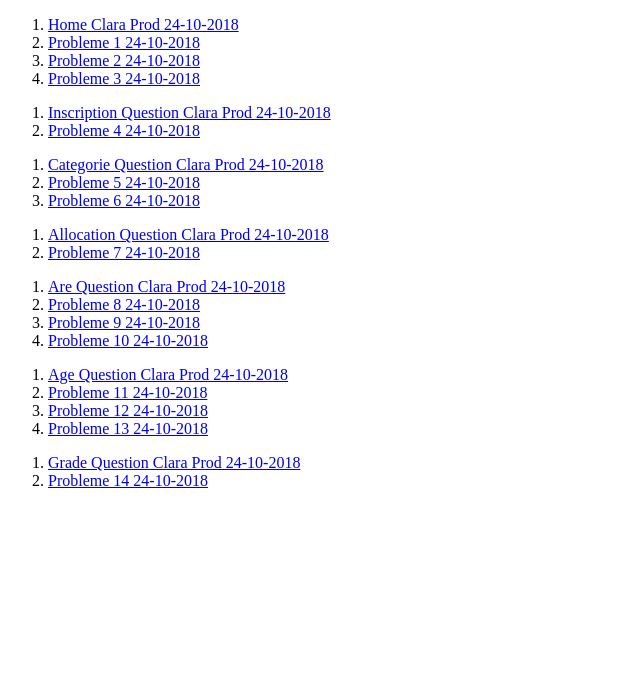
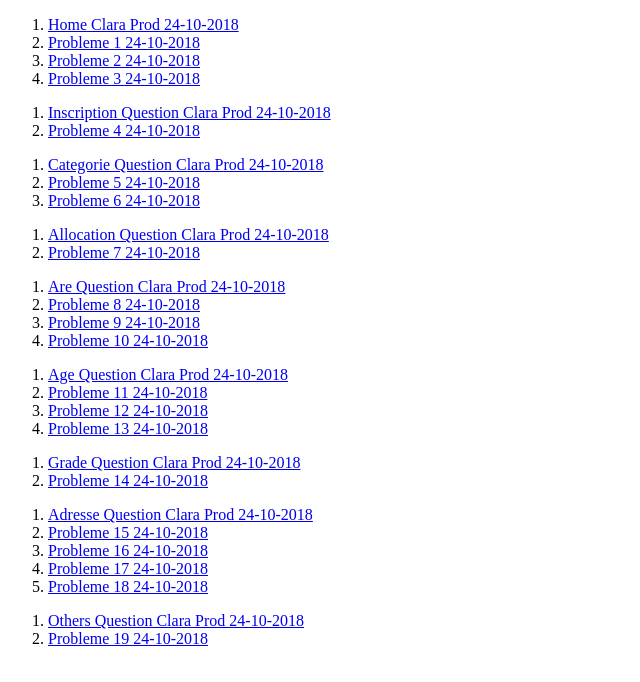
Before and after one commit to maxdeval/auditTanaguruClara, a plain HTML site: page index.html in a window 1280 px wide. Shown: the whole page, without its empty margins (0-640 px from the left). Drawn offline with Linux system fonts and the light colour scheme.

Commit message:
Update index.html

```diff
--- a/index.html
+++ b/index.html
@@ -39,5 +39,16 @@
     <li><a href="/auditTanaguruClara/GradeQuestionClaraProd24102018.htm">Grade Question Clara Prod 24-10-2018</a></li>
     <li><a href="/auditTanaguruClara/Probleme14ClaraProd24102018.html">Probleme 14 24-10-2018</a></li>
   </ol>
+  <ol>
+    <li><a href="/auditTanaguruClara/AdresseQuestionClaraProd24102018.htm">Adresse Question Clara Prod 24-10-2018</a></li>
+    <li><a href="/auditTanaguruClara/Probleme15ClaraProd24102018.html">Probleme 15 24-10-2018</a></li>
+    <li><a href="/auditTanaguruClara/Probleme16ClaraProd24102018.html">Probleme 16 24-10-2018</a></li>
+    <li><a href="/auditTanaguruClara/Probleme17ClaraProd24102018.html">Probleme 17 24-10-2018</a></li>
+    <li><a href="/auditTanaguruClara/Probleme18ClaraProd24102018.html">Probleme 18 24-10-2018</a></li>
+  </ol>
+  <ol>
+    <li><a href="/auditTanaguruClara/OthersQuestionClaraProd24102018.htm">Others Question Clara Prod 24-10-2018</a></li>
+    <li><a href="/auditTanaguruClara/Probleme19ClaraProd24102018.html">Probleme 19 24-10-2018</a></li>
+  </ol>
 </body>
 </html>
```
